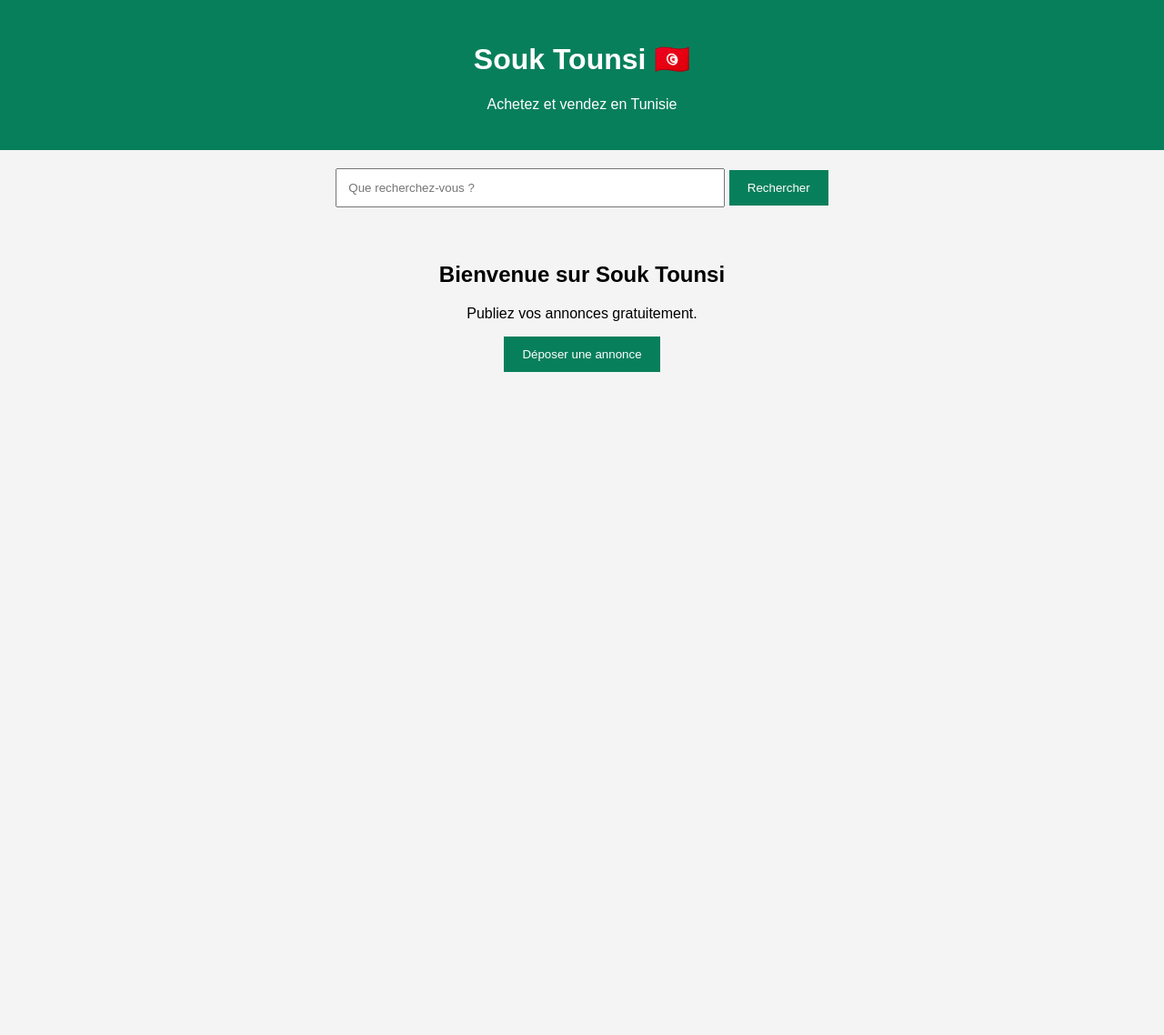
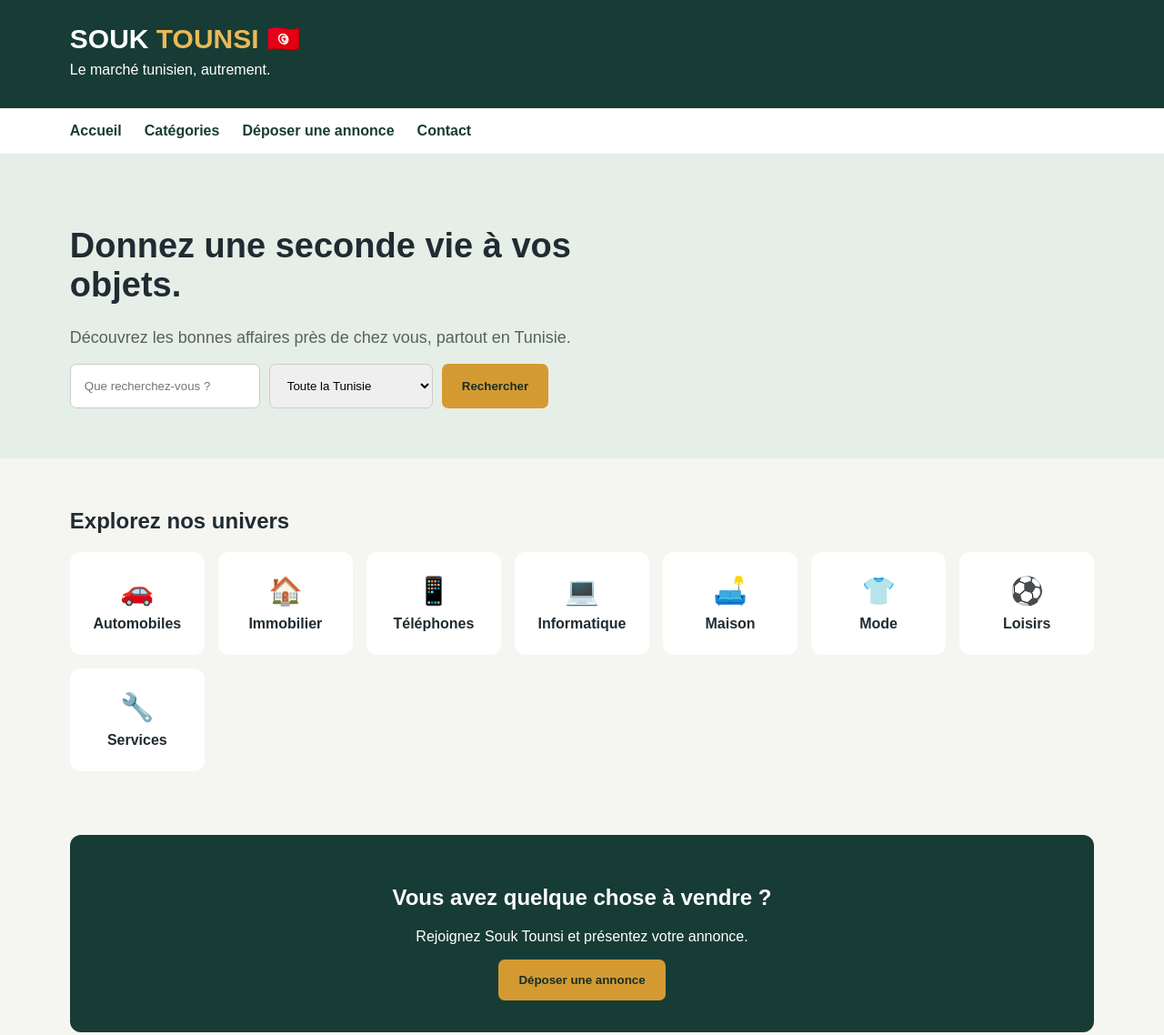
Before and after one commit to ramazzottieros473-dotcom/souk-tounsi, a plain HTML site: page index.html in a window 1280 px wide. Shown: the top 1138 px of the page at 91% size. Before the commit the page ends 800 px from the top, so only its background shows below. Drawn offline with Linux system fonts and the light colour scheme.

Commit message:
Update index.html

```diff
--- a/index.html
+++ b/index.html
@@ -2,55 +2,82 @@
 <html lang="fr">
 <head>
 <meta charset="UTF-8">
-<meta name="viewport" content="width=device-width, initial-scale=1.0">
-<title>Souk Tounsi</title>
+<meta name="viewport" content="width=device-width, initial-scale=1">
+<title>Souk Tounsi | Le marché tunisien</title>
 <style>
-body {
-  font-family: Arial, sans-serif;
-  margin: 0;
-  background: #f4f4f4;
-}
-header {
-  background: #087f5b;
-  color: white;
-  padding: 25px;
-  text-align: center;
-}
-.search {
-  padding: 20px;
-  text-align: center;
-}
-input {
-  padding: 12px;
-  width: 70%;
-  max-width: 400px;
-}
-button {
-  padding: 12px 20px;
-  background: #087f5b;
-  color: white;
-  border: none;
-  cursor: pointer;
-}
-main {
-  padding: 20px;
-  text-align: center;
-}
+*{box-sizing:border-box}
+body{margin:0;font-family:Arial;background:#f5f6f2;color:#202b32}
+header{background:#173c35;color:white;padding:25px 6%}
+.logo{font-size:30px;font-weight:bold}
+.logo span{color:#e9b957}
+header p{margin:8px 0}
+nav{background:white;padding:16px 6%;display:flex;gap:25px;flex-wrap:wrap}
+nav a{color:#173c35;text-decoration:none;font-weight:bold}
+.hero{padding:55px 6%;background:#e6eee8}
+.hero h1{font-size:38px;max-width:600px}
+.hero p{font-size:18px;color:#53645c}
+.search{display:flex;gap:10px;flex-wrap:wrap}
+input,select{padding:15px;border:1px solid #ccc;border-radius:7px;min-width:180px}
+button{background:#d49a32;color:#172e27;padding:15px 22px;border:0;border-radius:7px;font-weight:bold;cursor:pointer}
+section{padding:35px 6%}
+.categories{display:grid;grid-template-columns:repeat(auto-fit,minmax(140px,1fr));gap:15px}
+.category{background:white;padding:25px 10px;text-align:center;border-radius:12px;font-weight:bold}
+.category div{font-size:30px;margin-bottom:10px}
+.publish{background:#173c35;color:white;padding:35px;border-radius:12px;text-align:center}
+footer{background:#142c27;color:white;text-align:center;padding:25px}
 </style>
 </head>
 <body>
 <header>
-  <h1>Souk Tounsi 🇹🇳</h1>
-  <p>Achetez et vendez en Tunisie</p>
+<div class="logo">SOUK <span>TOUNSI</span> 🇹🇳</div>
+<p>Le marché tunisien, autrement.</p>
 </header>
+<nav>
+<a href="#">Accueil</a>
+<a href="#categories">Catégories</a>
+<a href="#publier">Déposer une annonce</a>
+<a href="#contact">Contact</a>
+</nav>
+<div class="hero">
+<h1>Donnez une seconde vie à vos objets.</h1>
+<p>Découvrez les bonnes affaires près de chez vous, partout en Tunisie.</p>
 <div class="search">
-  <input type="text" placeholder="Que recherchez-vous ?">
-  <button>Rechercher</button>
+<input placeholder="Que recherchez-vous ?">
+<select>
+<option>Toute la Tunisie</option>
+<option>Tunis</option>
+<option>Sousse</option>
+<option>Sfax</option>
+<option>Nabeul</option>
+<option>Monastir</option>
+</select>
+<button onclick="alert('La recherche sera bientôt disponible !')">Rechercher</button>
 </div>
-<main>
-  <h2>Bienvenue sur Souk Tounsi</h2>
-  <p>Publiez vos annonces gratuitement.</p>
-  <button>Déposer une annonce</button>
-</main>
+</div>
+<section id="categories">
+<h2>Explorez nos univers</h2>
+<div class="categories">
+<div class="category"><div>🚗</div>Automobiles</div>
+<div class="category"><div>🏠</div>Immobilier</div>
+<div class="category"><div>📱</div>Téléphones</div>
+<div class="category"><div>💻</div>Informatique</div>
+<div class="category"><div>🛋️</div>Maison</div>
+<div class="category"><div>👕</div>Mode</div>
+<div class="category"><div>⚽</div>Loisirs</div>
+<div class="category"><div>🔧</div>Services</div>
+</div>
+</section>
+<section id="publier">
+<div class="publish">
+<h2>Vous avez quelque chose à vendre ?</h2>
+<p>Rejoignez Souk Tounsi et présentez votre annonce.</p>
+<button onclick="alert('Le dépôt des annonces arrive bientôt !')">Déposer une annonce</button>
+</div>
+</section>
+<footer id="contact">
+<h3>SOUK TOUNSI 🇹🇳</h3>
+<p>Une nouvelle façon de vendre et d'acheter en Tunisie.</p>
+<p>© 2026 Souk Tounsi</p>
+</footer>
 </body>
 </html>
```
